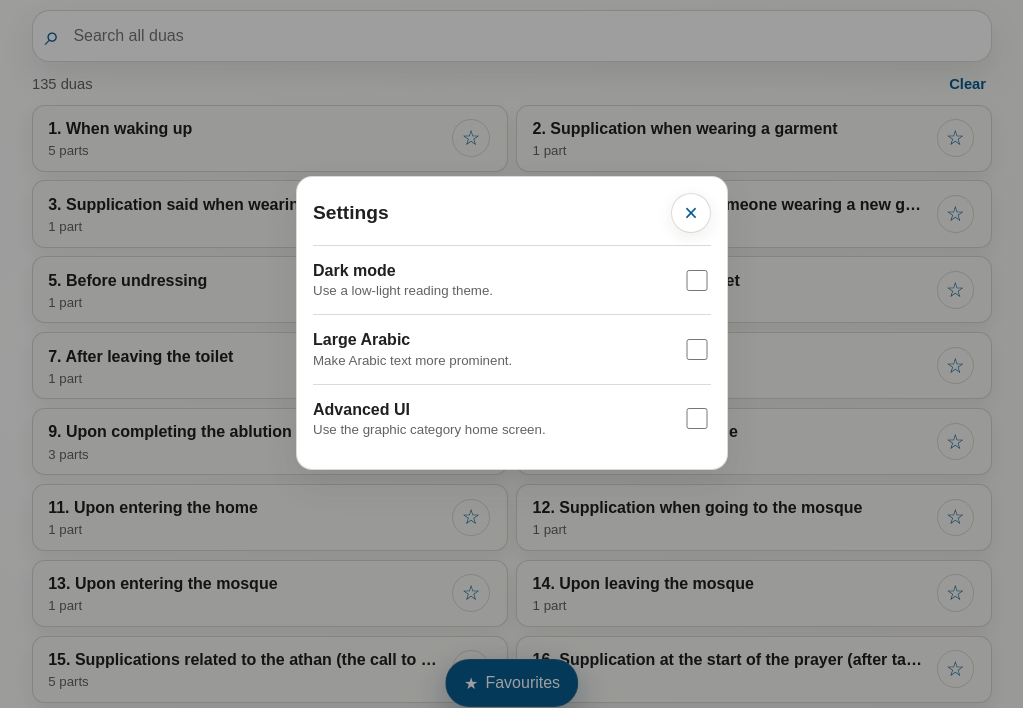
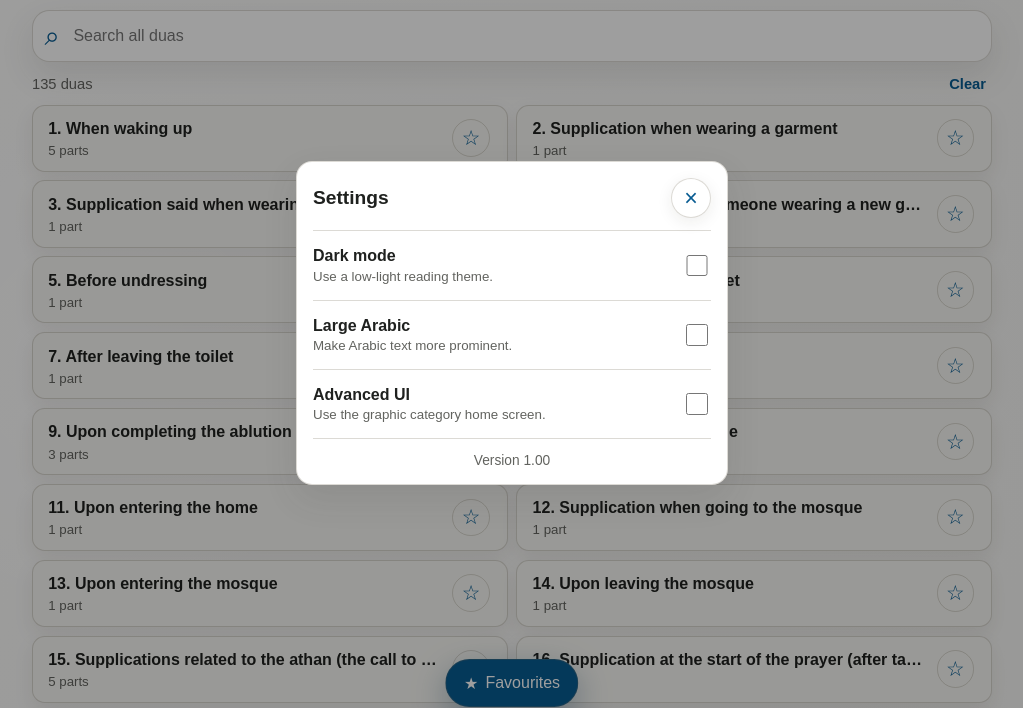
Before and after one commit to ZiyadAhmed910/Fortress-of-Muslim, a plain HTML site: page pwa-website/index.html in a window 1280 px wide. Both pictures are taken after a click on the button "Settings". Shown: the part 77-785 px from the top of the page, without its empty margins (128-1151 px from the left). Drawn offline with Linux system fonts and the light colour scheme.

Commit message:
Show app version in settings

```diff
--- a/pwa-website/css/settings.css
+++ b/pwa-website/css/settings.css
@@ -203,3 +203,11 @@
   background: var(--accent-strong);
   font-weight: 700;
 }
+
+.settings-version {
+  border-top: 1px solid var(--line);
+  padding-top: 0.85rem;
+  color: var(--muted);
+  font-size: 0.86rem;
+  text-align: center;
+}
--- a/pwa-website/index.html
+++ b/pwa-website/index.html
@@ -7,7 +7,7 @@
     <title>Fortress of Muslim</title>
     <link rel="icon" href="icons/favicon.svg" type="image/svg+xml">
     <link rel="manifest" href="manifest.json">
-    <link rel="stylesheet" href="styles.css?v=2026-07-12-v1">
+    <link rel="stylesheet" href="styles.css?v=2026-07-12-v3">
   </head>
   <body>
     <div id="app" class="app-shell">
@@ -162,6 +162,7 @@
             </span>
             <button class="small-action-button" id="installButton" type="button">Install</button>
           </div>
+          <div class="settings-version" id="appVersion" aria-label="App version">Version 1.00</div>
         </form>
       </dialog>
 
@@ -173,6 +174,6 @@
       </div>
     </div>
 
-    <script type="module" src="js/app.js?v=2026-07-12-v2"></script>
+    <script type="module" src="js/app.js?v=2026-07-12-v3"></script>
   </body>
 </html>
--- a/pwa-website/js/constants.js
+++ b/pwa-website/js/constants.js
@@ -1,2 +1,2 @@
-export const APP_VERSION = '2026-07-12-v2';
+export const APP_VERSION = '1.00';
 export const DATA_VERSION = '2026-07-11-v2';
--- a/pwa-website/js/dom.js
+++ b/pwa-website/js/dom.js
@@ -8,6 +8,7 @@ export const els = {
   settingsDialog: document.getElementById('settingsDialog'),
   installRow: document.getElementById('installRow'),
   installButton: document.getElementById('installButton'),
+  appVersion: document.getElementById('appVersion'),
   darkModeToggle: document.getElementById('darkModeToggle'),
   arabicSizeToggle: document.getElementById('arabicSizeToggle'),
   advancedUiToggle: document.getElementById('advancedUiToggle'),
--- a/pwa-website/js/settings.js
+++ b/pwa-website/js/settings.js
@@ -1,7 +1,9 @@
 import { state } from './state.js';
 import { els } from './dom.js';
+import { APP_VERSION } from './constants.js';
 
 export function applySettings() {
+  els.appVersion.textContent = `Version ${APP_VERSION}`;
   document.documentElement.classList.toggle('dark', state.darkMode);
   document.documentElement.classList.toggle('large-arabic', state.largeArabic);
   document.documentElement.classList.toggle('advanced-ui', state.advancedUi);
--- a/pwa-website/sw.js
+++ b/pwa-website/sw.js
@@ -1,4 +1,4 @@
-const APP_VERSION = '2026-07-12-v2';
+const APP_VERSION = '2026-07-12-v3';
 const CACHE_NAME = `fortress-of-muslim-${APP_VERSION}`;
 const ASSETS = [
   './',
```
